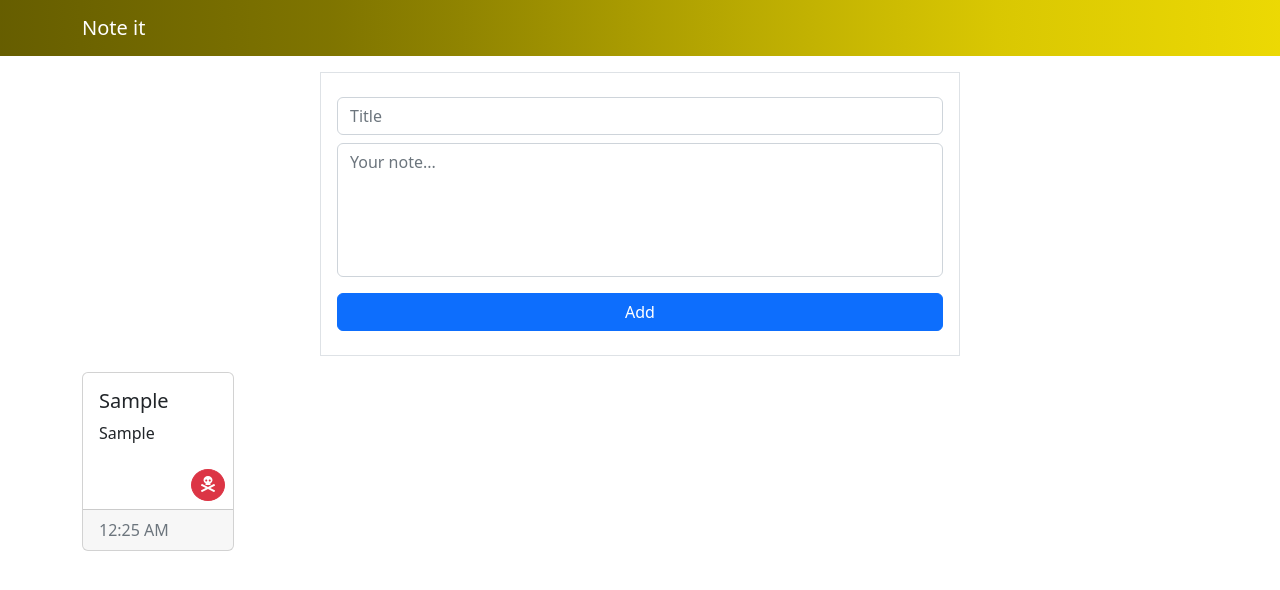
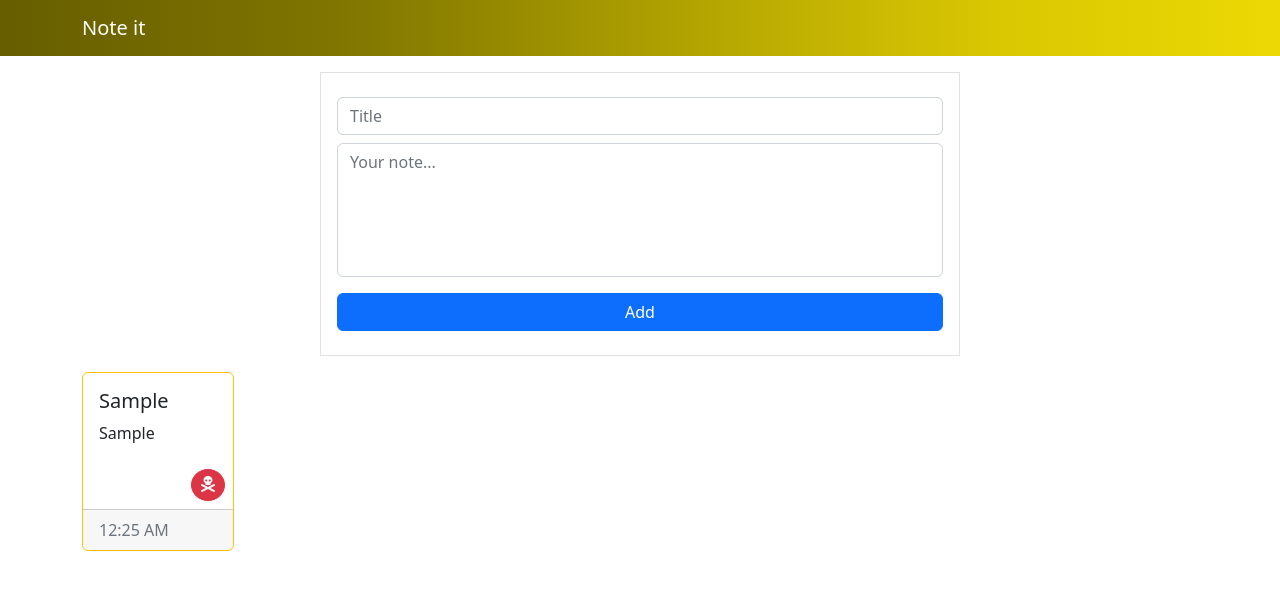
Before and after one commit to softwarebyze/Note-it, a React (Create React App) app: page / in a window 1280 px wide. Both pictures are taken after typing "Sample", "Sample" into the empty fields and a click on the button "Add". Shown: the top 590 px of the page. Built offline with nearby package versions, Linux system fonts and the light colour scheme.

Commit message:
preserve line breaks in the note

```diff
--- a/src/App.css
+++ b/src/App.css
@@ -17,3 +17,7 @@
     hsl(55deg 97% 47%) 100%
   );
 }
+
+.Note {
+  white-space: pre-wrap;
+}
--- a/src/components/Note.js
+++ b/src/components/Note.js
@@ -8,7 +8,7 @@ export default function Note({ text, id, date, title, deleteNote }) {
   const [showDeleteModal, setShowDeleteModal] = useState(false);
   const [showEditNoteModal, setShowEditNoteModal] = useState(false);
   return (
-    <Card>
+    <Card className="Note" border="warning">
       <Card.Body role="button" onClick={() => setShowEditNoteModal(true)}>
         <Card.Title className="me-5">{title}</Card.Title>
         <Card.Text>{text}</Card.Text>
```
